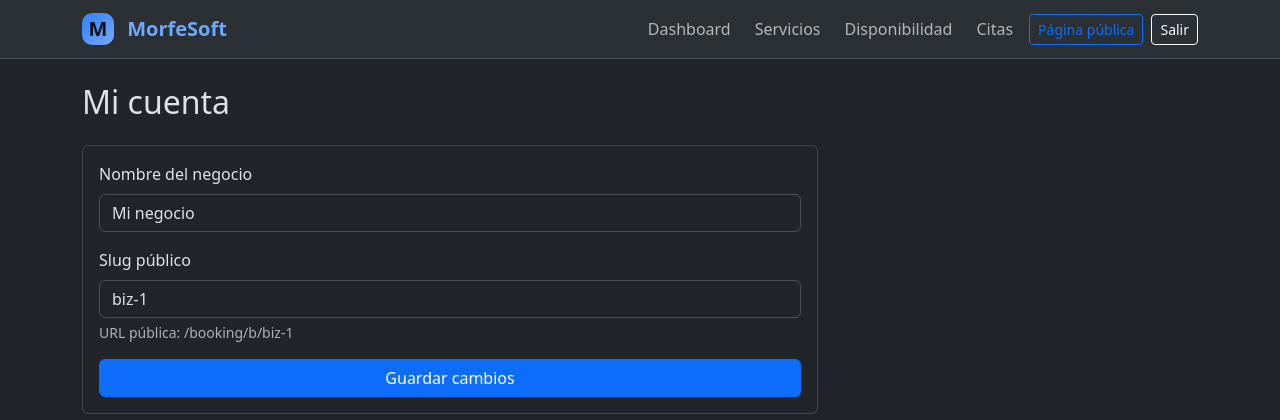
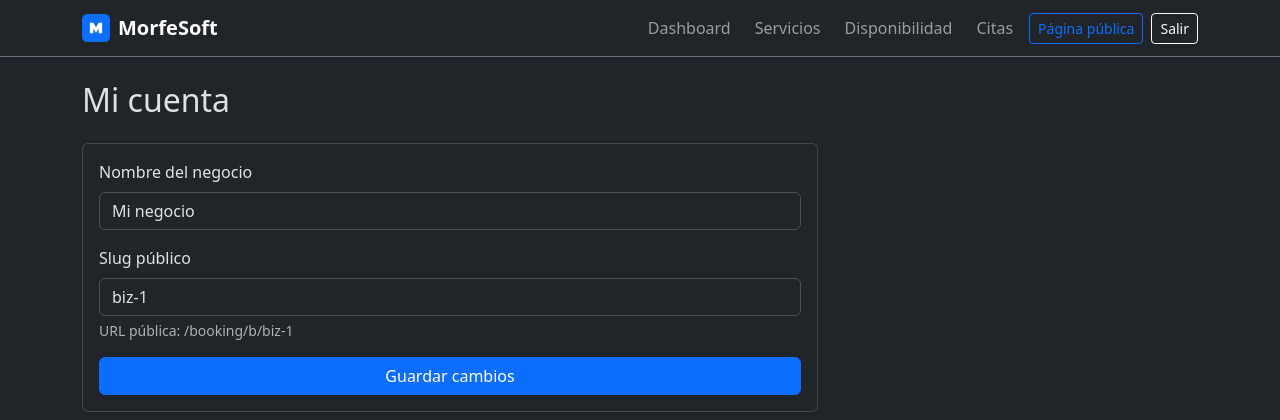
Before and after one commit to Johan-M01/morfesoft, a Flask app: page /dashboard/account in a window 1280 px wide. Shown: the top 420 px of the page. Run offline with Flask 3, Linux system fonts and the light colour scheme; the visitor is signed in with stand-in values (Sample User, id 1); data comes from the database, SQL or seed files in the repository.

Commit message:
Branding: agregar logo y navbar mejorada

```diff
--- a/templates/navbar.html
+++ b/templates/navbar.html
@@ -1,22 +1,30 @@
-<nav class="navbar navbar-expand-lg bg-body-tertiary border-bottom sticky-top">
+<nav class="navbar navbar-expand-lg navbar-dark bg-dark border-bottom border-secondary">
   <div class="container">
-    <a class="navbar-brand fw-bold text-primary-emphasis" href="{{ url_for('index') }}">
-      <span class="brand-badge me-2">M</span> MorfeSoft
+    <a class="navbar-brand d-flex align-items-center gap-2" href="{{ url_for('dashboard.dashboard') if current_user.is_authenticated else url_for('index') }}">
+      <img src="{{ url_for('static', filename='img/morfesoft-logo.svg') }}" alt="MorfeSoft" width="28" height="28" />
+      <strong>MorfeSoft</strong>
     </a>
-    <button class="navbar-toggler" type="button" data-bs-toggle="collapse" data-bs-target="#nav" aria-controls="nav" aria-expanded="false" aria-label="Toggle navigation">
+
+    <button class="navbar-toggler" type="button" data-bs-toggle="collapse" data-bs-target="#mainNav"
+            aria-controls="mainNav" aria-expanded="false" aria-label="Toggle navigation">
       <span class="navbar-toggler-icon"></span>
     </button>
-    <div class="collapse navbar-collapse" id="nav">
-      <ul class="navbar-nav ms-auto align-items-lg-center gap-2">
+
+    <div class="collapse navbar-collapse" id="mainNav">
+      <ul class="navbar-nav ms-auto align-items-lg-center gap-lg-2">
         {% if current_user.is_authenticated %}
           <li class="nav-item"><a class="nav-link" href="{{ url_for('dashboard.dashboard') }}">Dashboard</a></li>
           <li class="nav-item"><a class="nav-link" href="{{ url_for('dashboard.services') }}">Servicios</a></li>
           <li class="nav-item"><a class="nav-link" href="{{ url_for('dashboard.availability') }}">Disponibilidad</a></li>
           <li class="nav-item"><a class="nav-link" href="{{ url_for('dashboard.appointments') }}">Citas</a></li>
-          {% if current_user.business %}
-            <li class="nav-item"><a class="btn btn-outline-primary btn-sm" href="{{ url_for('booking.business_public', slug=current_user.business.slug) }}" target="_blank">Página pública</a></li>
-          {% endif %}
-          <li class="nav-item"><a class="btn btn-outline-light btn-sm" href="{{ url_for('auth.logout') }}">Salir</a></li>
+          <li class="nav-item">
+            <a class="btn btn-outline-primary btn-sm" href="{{ url_for('booking.business_public', slug=current_user.business.slug) }}" target="_blank">
+              Página pública
+            </a>
+          </li>
+          <li class="nav-item">
+            <a class="btn btn-outline-light btn-sm" href="{{ url_for('auth.logout') }}">Salir</a>
+          </li>
         {% else %}
           <li class="nav-item"><a class="nav-link" href="{{ url_for('auth.login') }}">Entrar</a></li>
           <li class="nav-item"><a class="btn btn-primary btn-sm" href="{{ url_for('auth.register') }}">Crear cuenta</a></li>
```
Also changed, not shown: static/img/morfesoft-logo.svg (added).
